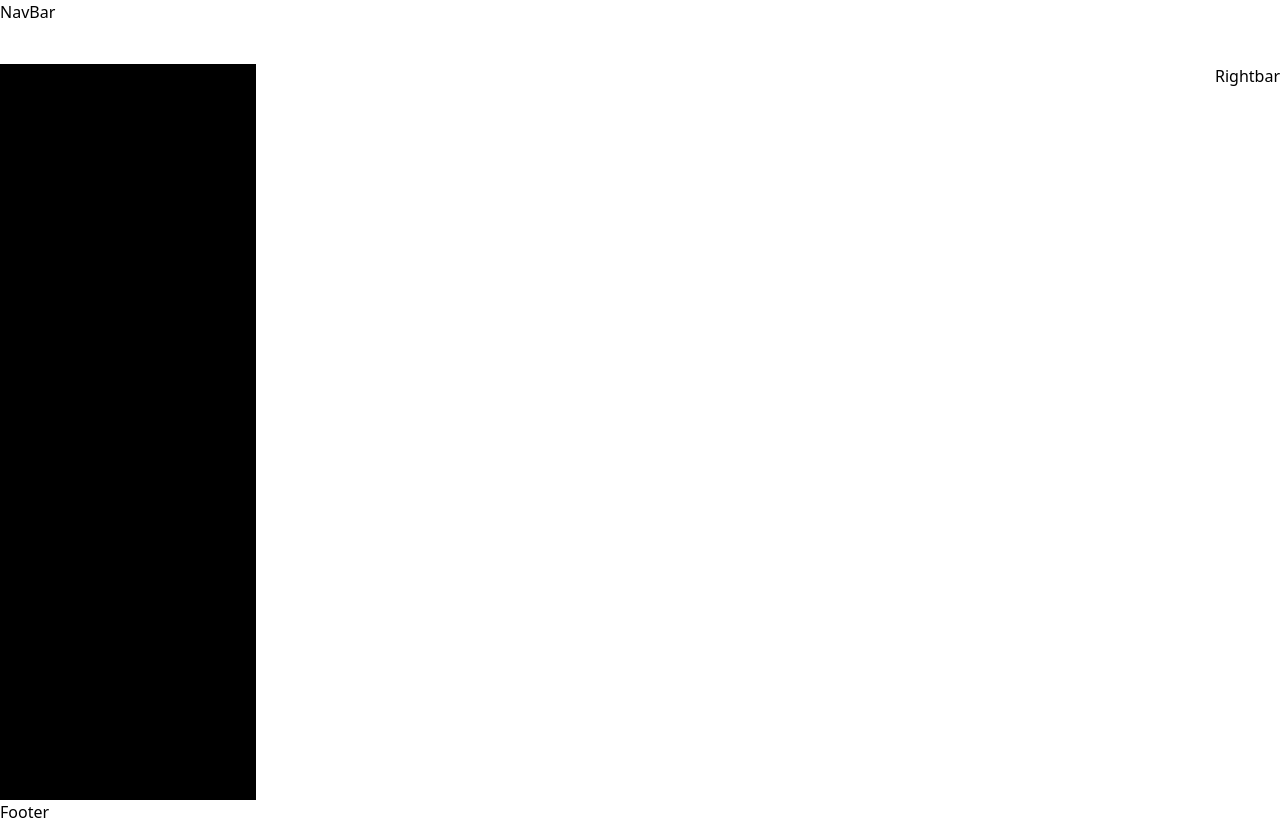
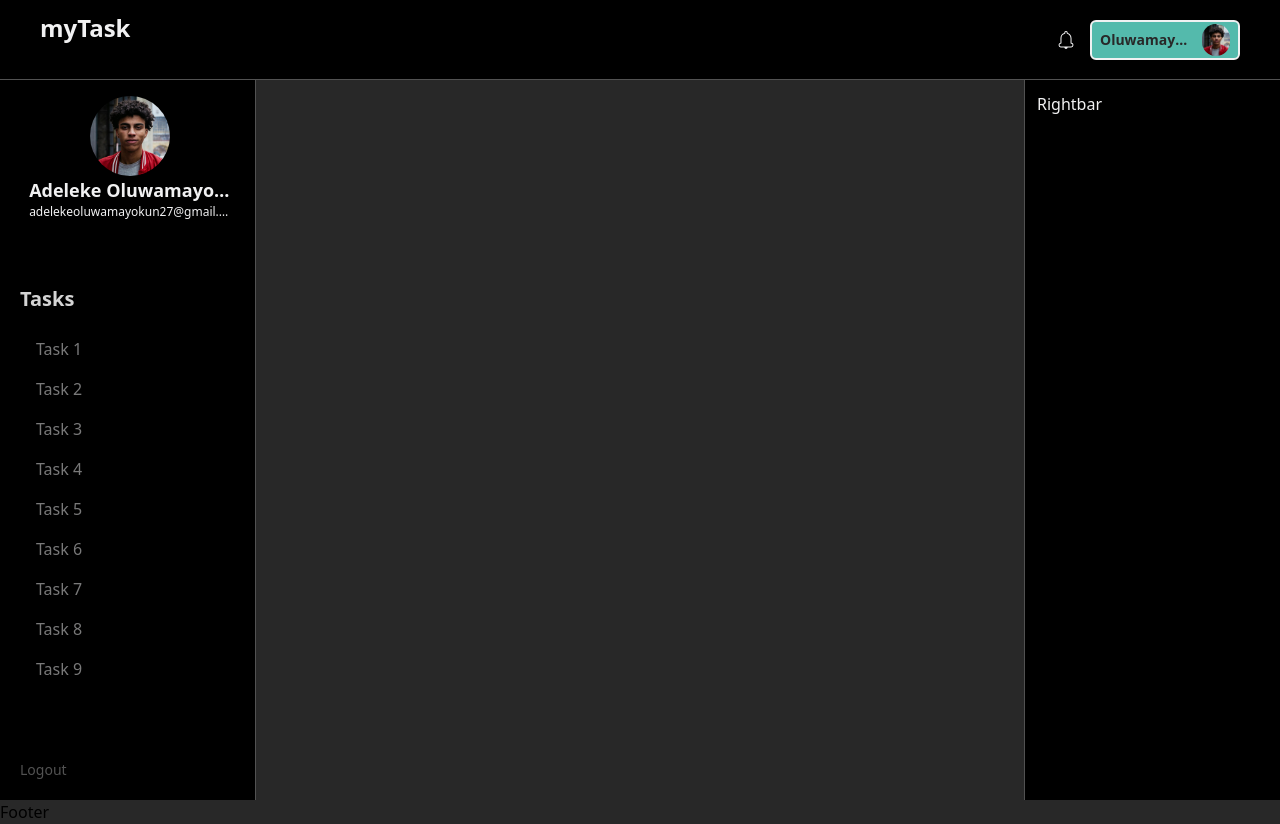
Before and after one commit to codify01/myTask, a React (Vite) app: page /task in a window 1280 px wide. Built offline with nearby package versions, Linux system fonts and the light colour scheme.

Commit message:
Updated the rightbar, designed the navbar, moving on to the rightbar

```diff
--- a/src/components/Leftbar.jsx
+++ b/src/components/Leftbar.jsx
@@ -1,11 +1,71 @@
 import React from "react";
+import img1 from "../assets/images/img1.jpeg"
+import Onetasklist from "./Tasklist";
 
 const LeftBar = () => {
 
+    const eachTask = [
+        {
+            href: "#task1",
+            title: "Task 1"
+        },
+        {
+            href: "task2",
+            title: "Task 2"
+        },
+        {
+            href: "task3",
+            title: "Task 3"
+        },
+        {
+            href: "task4",
+            title: "Task 4"
+        },
+        {
+            href: "task5",
+            title: "Task 5"
+        },
+        {
+            href: "task6",
+            title: "Task 6"
+        },
+        {
+            href: "task7",
+            title: "Task 7"
+        },
+        {
+            href: "task8",
+            title: "Task 8"
+        },
+        {
+            href: "task9",
+            title: "Task 9"
+        },
+        {
+            href: "task10",
+            title: "Task 10"
+        }
+    ]
+
     return (
 
-        <div className="flex justify-between bg-black w-1/5 h-[92vh]">
-            <h3>Leftbar</h3>
+        <div className="flex flex-col justify-between bg-black text-accent-white w-1/5 h-[90vh] border-r border-neutral-600 p-4 ps-5 pb-5">
+            <div className="flex flex-col leading-tight items-center w-full">
+                <img src={img1} alt="..." className="w-[80px] h-[80px] rounded-full object-cover" />
+                <h3 className="font-bold text-lg truncate w-11/12">Adeleke Oluwamayokun</h3>
+                <small className="truncate w-11/12 text-xs">adelekeoluwamayokun27@gmail.com</small>
+            </div>
+            <div className="space-y-4 h-3/5">
+                <h3 className="font-bold text-neutral-300 text-xl">Tasks</h3>
+                <ul className="text-lg overflow-y-scroll h-[85%] shadow-accent-white">
+                    {
+                        eachTask.map(({href, title}, index) => (
+                            <Onetasklist href={href} title={title} />
+                        ))
+                    }
+                </ul>
+            </div>
+            <a href="" className="text-neutral-600 text-sm">Logout</a>
         </div>
 
     )
--- a/src/components/NavBar.jsx
+++ b/src/components/NavBar.jsx
@@ -1,8 +1,20 @@
 import React from 'react'
+import img2 from "../assets/images/img2.png"
+import img1 from "../assets/images/img1.jpeg"
+import { CiBellOn } from "react-icons/ci";
 
 const NavBar = () => {
   return (
-    <div className='h-[8vh]'>NavBar</div>
+    <div className='h-[10vh] flex py-3 px-10 bg-black justify-between border-b border-neutral-600'>
+      <h3 className='font-extrabold text-accent-white text-2xl'>myTask</h3>
+      <div className="flex gap-3 items-center">
+        <CiBellOn className='text-accent-white text-2xl' />
+        <button className="btn bg-pry text-accent-black font-semibold rounded-md flex items-center justify-between border-2 border-accent-white gap-2 h-[40px] px-2 w-[150px]">
+          <span className='truncate w-10/12 text-sm'>Oluwamayokun</span>
+          <img src={img1} alt="..." className="w-[32px] h-[32px] rounded-full object-cover" />
+        </button>
+      </div>
+    </div>
   )
 }
 
--- a/src/components/Rightbar.jsx
+++ b/src/components/Rightbar.jsx
@@ -4,9 +4,9 @@ const RightBar = () => {
 
     return (
 
-        <>
+        <div className="flex justify-between bg-black text-accent-white w-1/5 h-[90vh] border-l border-neutral-600 p-3">
             <h3>Rightbar</h3>
-        </>
+        </div>
 
     )
 
--- /dev/null
+++ b/src/components/Tasklist.jsx
@@ -0,0 +1,17 @@
+import React from "react";
+
+const Onetasklist = ({ href, title }) => {
+
+    return(
+
+        <>
+            <li className="font-light text-base ms-2 opacity-50 rounded-md shadow-lg hover:shadow-accent-black p-2 hover:opacity-100 hover:bg-pry">
+                <a className="" href={href}>{title}</a>
+            </li>
+        </>
+
+    )
+
+}
+
+export default Onetasklist
--- a/src/index.css
+++ b/src/index.css
@@ -5,3 +5,12 @@
 .sContainer {
   @apply container max-w-screen-lg px-3
 }
+body{
+  @apply bg-accent-black
+}
+::-webkit-scrollbar{
+  @apply hidden
+}
+.active{
+  @apply  font-semibold text-accent-black
+}
```
Also changed, not shown: src/assets/images/img1.jpeg (added), src/assets/images/img2.png (added).
